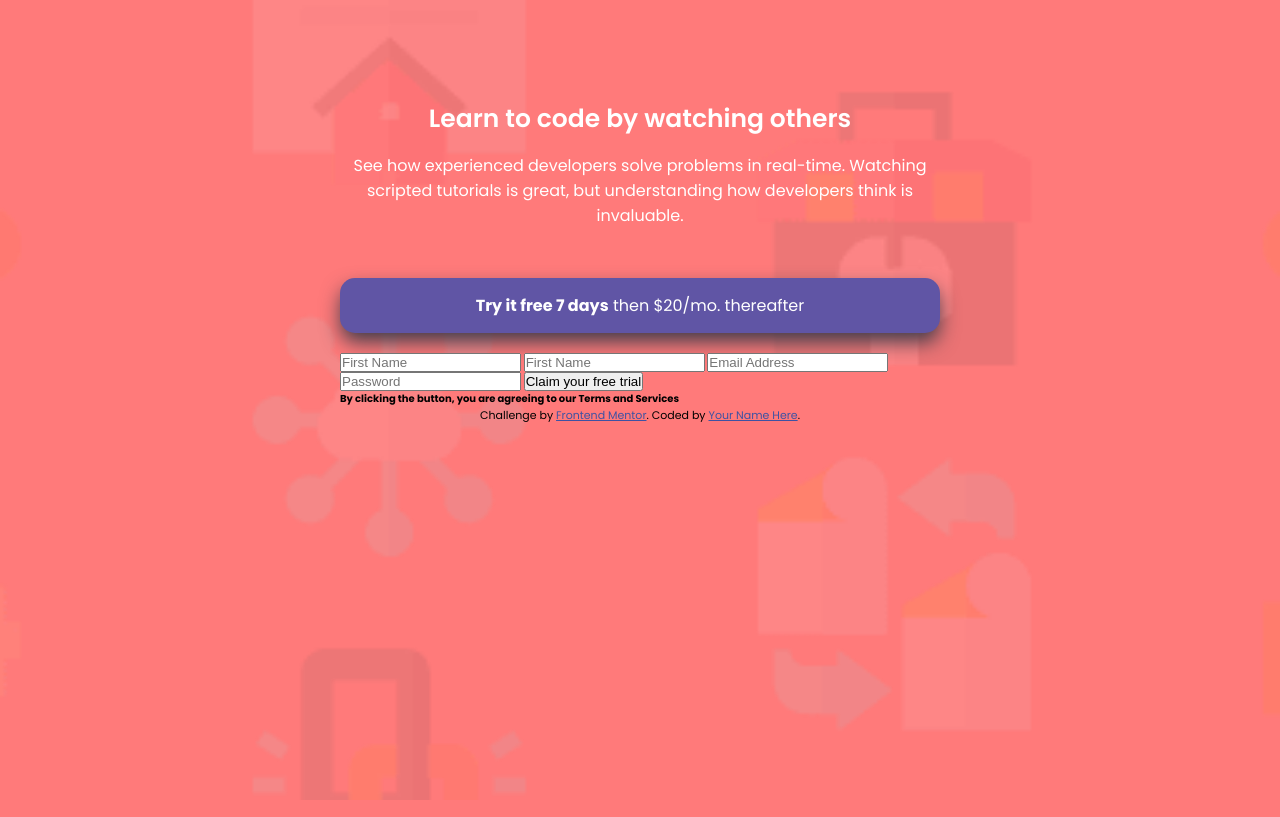
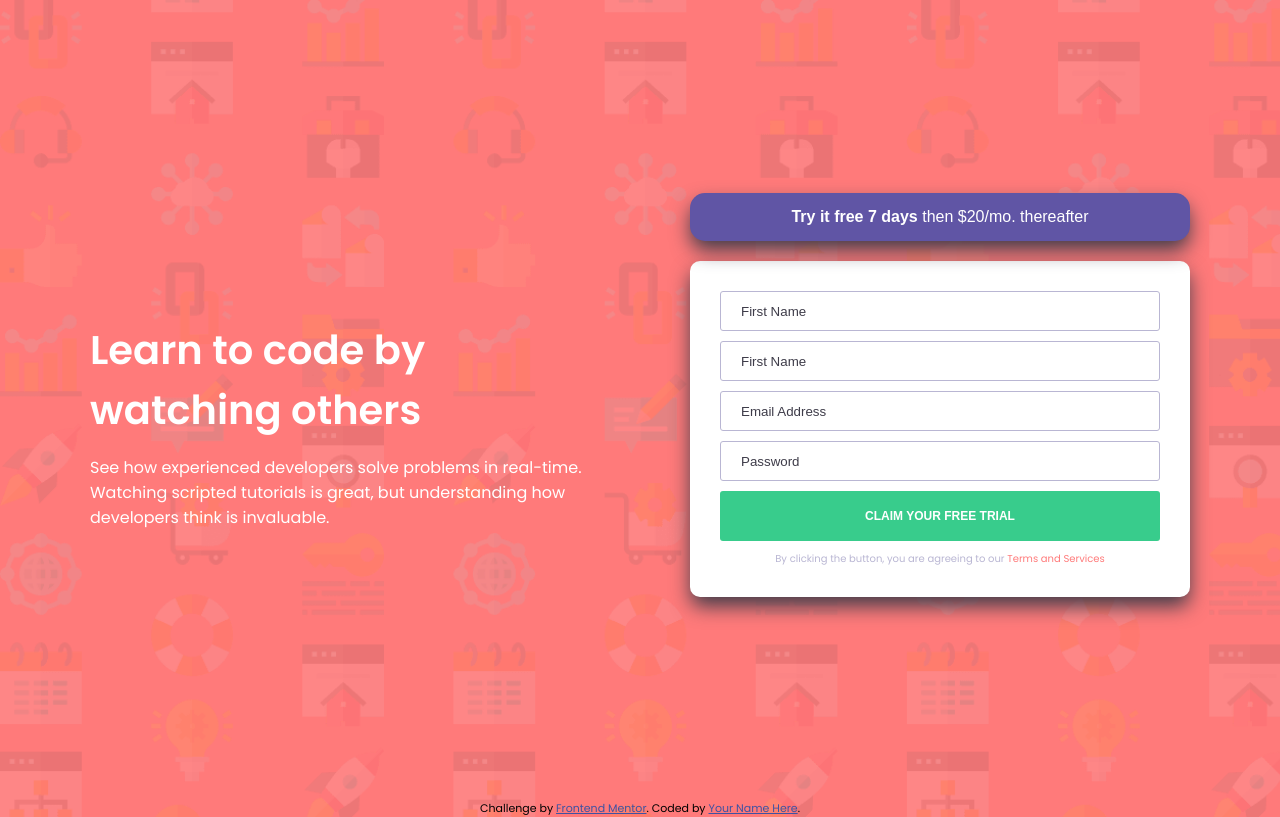
Before and after one commit to AntonioEspin/intro-component-with-signup-form-master, a website: page index.html in a window 1280 px wide. Drawn offline with Linux system fonts and the light colour scheme.

Commit message:
js added

```diff
--- a/index.html
+++ b/index.html
@@ -4,6 +4,7 @@
   <meta charset="UTF-8">
   <meta name="viewport" content="width=device-width, initial-scale=1.0"> <!-- displays site properly based on user's device -->
   <link rel="stylesheet" href="./src/styles/styles.css">
+  <link rel="stylesheet" href="./src/styles/desktop.css" media="(min-width: 1024px)">
   <link rel="preconnect" href="https://fonts.gstatic.com">
   <link href="https://fonts.googleapis.com/css2?family=Poppins:wght@400;500;600;700&display=swap" rel="stylesheet">
   <link rel="icon" type="image/png" sizes="32x32" href="./images/favicon-32x32.png">
@@ -25,23 +26,27 @@
     </section>
     <section class="container__form">
       <section class="container__form--free">
-        <p><span>Try it free 7 days</span> then $20/mo. thereafter</p>
+        <button><span>Try it free 7 days</span> then $20/mo. thereafter</button>
       </section>
       <form class="container__form--inputs" action="">
         <label for="name">
-          <input type="text" placeholder="First Name" id="name">
+          <input class="inputs-details" type="text" placeholder="First Name" id="name">
+          <p class="styleParrafo">First name cannot be empty</p>
         </label>
         <label for="lastName">
-          <input type="text" placeholder="First Name" id="lastName">
+          <input class="inputs-details" type="text" placeholder="First Name" id="lastName">
+          <p class="styleParrafo">Last name cannot be empty</p>
         </label>
         <label for="email">
-          <input type="email" placeholder="Email Address" id="email">
+          <input class="inputs-details" type="email" placeholder="Email Address" id="email">
+          <p class="styleParrafo">Looks like this is not an email</p>
         </label>
         <label for="password">
-          <input type="password" placeholder="Password" id="password">
+          <input class="inputs-details" type="password" placeholder="Password" id="password">
+          <p class="styleParrafo">Password cannot be empty</p>
         </label>
-        <button>Claim your free trial</button>
-        <h4>By clicking the button, you are agreeing to our Terms and Services</h4>
+        <button id="buttonClaim">Claim your free trial</button>
+        <h4>By clicking the button, you are agreeing to our <span>Terms and Services</span></h4>
       </form>
     </section>
   </main>
@@ -54,5 +59,6 @@
       Coded by <a href="#">Your Name Here</a>.
     </p>
   </footer>
+  <script src="./src/js/index.js"></script>
 </body>
 </html>
--- /dev/null
+++ b/src/js/index.js
@@ -0,0 +1,34 @@
+let name = document.getElementById('name');
+let lastName = document.getElementById('lastName');
+let email = document.getElementById('email');
+let password = document.getElementById('password');
+let infoLabel = document.querySelectorAll('label');
+let expReg= /^[a-z0-9!#$%&'*+/=?^_`{|}~-]+(?:\.[a-z0-9!#$%&'*+/=?^_`{|}~-]+)*@(?:[a-z0-9](?:[a-z0-9-]*[a-z0-9])?\.)+[a-z0-9](?:[a-z0-9-]*[a-z0-9])?$/;
+let parrafo = document.getElementsByClassName('styleParrafo')
+console.log(parrafo)
+
+let buttonClaim = document.getElementById('buttonClaim')
+buttonClaim.addEventListener('click', (e)=>{
+  if(name.value == ''){
+    e.preventDefault()
+    name.classList.add('invalidError')
+    parrafo[0].style.display = 'block'
+
+  }
+  if(lastName.value == ''){
+    e.preventDefault()
+    lastName.classList.add('invalidError')
+    parrafo[1].style.display = 'block'
+  }
+  if(!expReg.test(email.value)){
+    e.preventDefault()
+    email.classList.add('invalidError')
+    parrafo[2].style.display = 'block'
+  }
+  if(password.value < 3){
+    e.preventDefault();
+    password.classList.add('invalidError')
+    parrafo[3].style.display = 'block'
+  }
+
+})
--- /dev/null
+++ b/src/styles/desktop.css
@@ -0,0 +1,31 @@
+html {
+  background-image: url("../../images/bg-intro-desktop.png");
+}
+
+main {
+  display: flex;
+  justify-content: center;
+  align-items: center;
+  height: 100vh;
+}
+
+.container__info {
+  margin: 100px 100px 0px 50px;
+}
+
+.container__form {
+  margin: 0 50px 0 0;
+}
+
+.container__form--inputs {
+  padding: 30px;
+}
+
+.container__info h1 {
+  font-size: 4rem;
+  text-align: initial;
+}
+
+.container__info p {
+  text-align: initial;
+}
--- a/src/styles/styles.css
+++ b/src/styles/styles.css
@@ -28,7 +28,7 @@ main {
 
 .container__info {
   width: 85%;
-  max-width: 600px;
+  max-width: 500px;
   height: auto;
   margin: 100px auto 0;
   text-align: center;
@@ -50,7 +50,7 @@ main {
 
 .container__form {
   width: 85%;
-  max-width: 600px;
+  max-width: 500px;
   height: auto;
   margin: 0 auto;
 }
@@ -58,24 +58,86 @@ main {
 .container__form--free {
   width: 100%;
   height: auto;
+}
+
+.container__form--free button {
+  width: 100%;
+  padding: 15px 50px;
+  font-size: 1.6rem;
   text-align: center;
   background-color: var(--blue);
+  border: none;
   border-radius: 15px;
   box-shadow: 0px 10px 20px -1px var(--dark-blue);
-}
-
-.container__form--free p {
-  padding: 15px 40px;
-  font-size: 1.6rem;
   color: white;
 }
 
-.container__form--free p span {
+.container__form--free button span {
   font-weight: 700;
 }
 
 .container__form--inputs {
-  margin: 20px 0 0 0;
+  width: 100%;
+  height: auto;
+  margin-top: 20px;
+  margin-bottom: 10px;
+  padding: 15px;
+  background-color: white;
+  border-radius: 10px;
+  box-shadow: 0px 10px 20px -1px var(--dark-blue);
+}
+
+.inputs-details {
+  width: 100%;
+  height: 40px;
+  margin-bottom: 10px;
+  padding-left: 20px;
+  padding-right: 20px;
+  border-radius: 3px;
+  border: 1px solid var(--grayish-blue);
+}
+
+.container__form--inputs input::placeholder {
+  color: var(--dark-blue);
+}
+
+.container__form--inputs button {
+  width: 100%;
+  height: 50px;
+  margin-bottom: 10px;
+  background-color: var(--green);
+  border: none;
+  border-radius: 3px;
+  color: white;
+  font-size: 1.2rem;
+  font-weight: 600;
+  text-transform: uppercase;
+}
+
+.container__form--inputs h4 {
+  padding: 0 30px;
+  text-align: center;
+  font-weight: 400;
+  color: var(--grayish-blue);
+}
+
+.container__form--inputs h4 span {
+  color: var(--red);
 }
 
 /* -----Formulario----- */
+
+.invalidError {
+  border: 3px solid var(--red);
+  background-image: url("../../images/icon-error.svg");
+  background-repeat: no-repeat;
+  background-position: center right 25px;
+}
+
+.styleParrafo {
+  display: none;
+  color: var(--red);
+  font-size: 10px;
+  text-align: end;
+  margin-bottom: 15px;
+}
```
